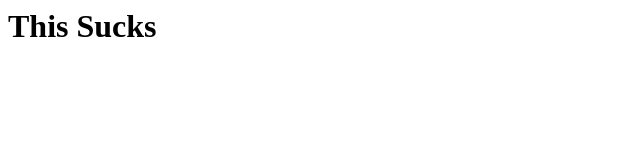
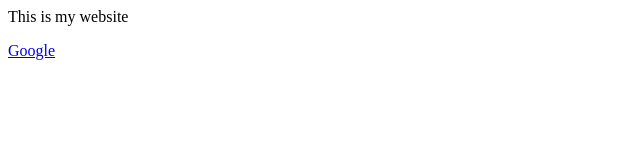
Before and after one commit to meiningerj/Website, a plain HTML site: page index.html in a window 1280 px wide. Shown: the whole page, without its empty margins (0-640 px from the left). Drawn offline with Linux system fonts and the light colour scheme.

Commit message:
Update index.html

```diff
--- a/index.html
+++ b/index.html
@@ -1,3 +1,9 @@
 <html>
-  <h1> This Sucks</h1>
+  <head>
+    <title> My Webiste </title>
+  </head>
+  <body>
+    <p>This is my website</p>
+    <a href="www.google.com">Google</a>
+  </body>
  </html>
```
